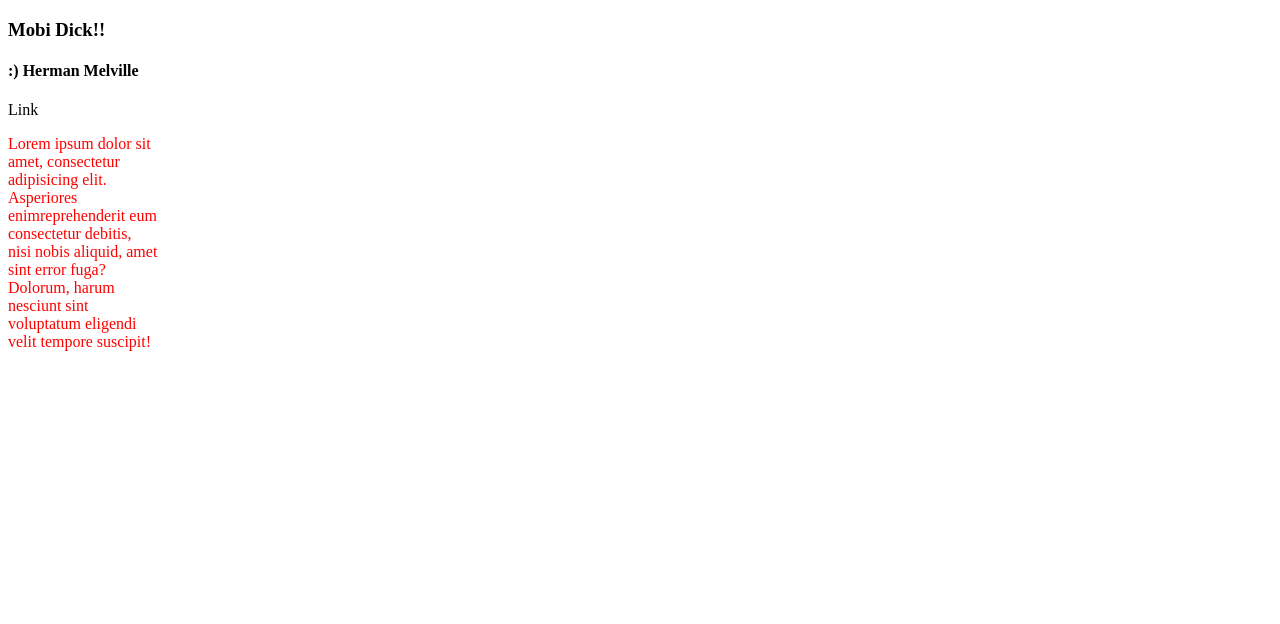
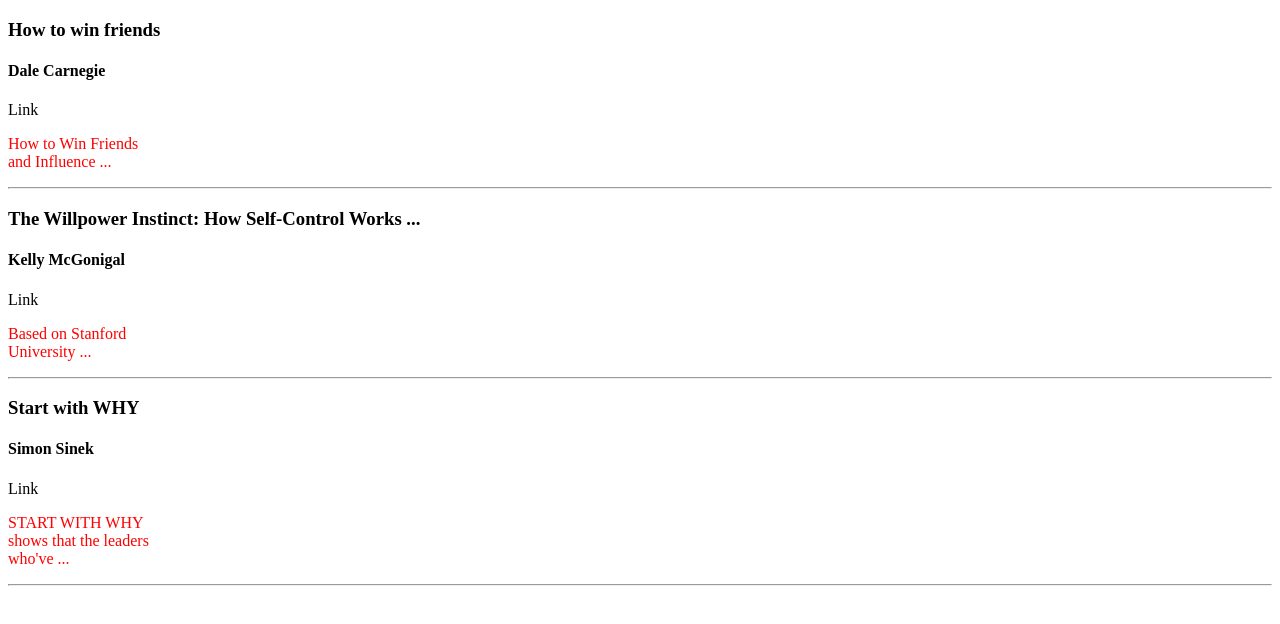
Before and after one commit to web-dave/gernerali, an Angular app: page / in a window 1280 px wide. Shown: the top 624 px of the page. Built offline with nearby package versions, Linux system fonts and the light colour scheme.

Commit message:
components

```diff
--- a/src/app/app.component.html
+++ b/src/app/app.component.html
@@ -1 +1,8 @@
-<app-book-card [content]="book"></app-book-card>
+<app-book-card
+  [content]="book"
+  (detailClick)="goToBookDetails($event)"
+  *ngFor="let book of books"
+></app-book-card>
+<pre>
+    {{ foo | json }}
+</pre>
--- a/src/app/app.component.ts
+++ b/src/app/app.component.ts
@@ -8,10 +8,28 @@
 })
 export class AppComponent {
   title = 'generali';
-  book: Book = {
-    title: 'Mobi Dick!!',
-    author: ':) Herman Melville',
-    abstract:
-      'Lorem ipsum dolor sit amet, consectetur adipisicing elit. Asperiores enimreprehenderit eum consectetur debitis, nisi nobis aliquid, amet sint error fuga? Dolorum, harum nesciunt sint voluptatum eligendi velit tempore suscipit!',
-  };
+  foo: Book | undefined;
+  books: Book[] = [
+    {
+      title: 'How to win friends',
+      author: 'Dale Carnegie',
+      abstract: 'How to Win Friends and Influence ...',
+    },
+    {
+      title: 'The Willpower Instinct: How Self-Control Works ...',
+      author: 'Kelly McGonigal',
+      abstract: 'Based on Stanford University ...',
+    },
+    {
+      author: 'Simon Sinek',
+      title: 'Start with WHY',
+      abstract: "START WITH WHY shows that the leaders who've ...",
+    },
+  ];
+  goToBookDetails(book: Book) {
+    console.log('Navigate to book details, soon...');
+    console.table(book);
+    this.foo = book;
+    [].filter((element) => element.title.contains(search));
+  }
 }
--- a/src/app/book-card/book-card.component.html
+++ b/src/app/book-card/book-card.component.html
@@ -2,7 +2,8 @@
 <h4>
   {{ content.author }}
 </h4>
-<a>Link</a>
+<a (click)="handleClick($event)">Link</a>
 <p [style]="customStyle">
   {{ content.abstract }}
 </p>
+<hr />
--- a/src/app/book-card/book-card.component.ts
+++ b/src/app/book-card/book-card.component.ts
@@ -1,4 +1,4 @@
-import { Component, Input, OnInit } from '@angular/core';
+import { Component, EventEmitter, Input, OnInit, Output } from '@angular/core';
 import { Book } from '../book.interface';
 
 @Component({
@@ -8,6 +8,7 @@
 })
 export class BookCardComponent implements OnInit {
   @Input() content: Book = { abstract: null, author: null, title: null };
+  @Output() detailClick = new EventEmitter<Book>();
   customStyle = {
     color: 'red',
   };
@@ -18,4 +19,13 @@
       this.customStyle.color = 'green';
     }, 1500);
   }
+
+  handleClick(click: MouseEvent) {
+    click.preventDefault();
+    click.stopPropagation();
+    console.log('click:', click);
+    console.log('click:' + 1);
+    console.log('click:', 1);
+    this.detailClick.emit(this.content);
+  }
 }
```
